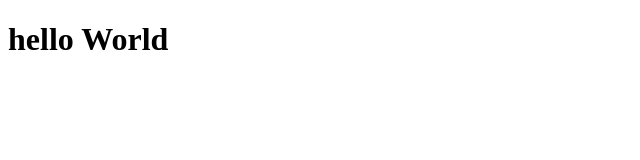
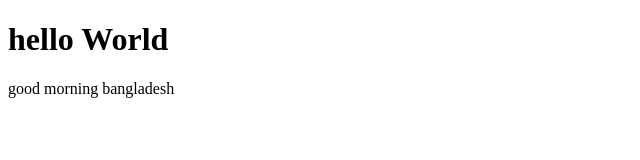
Before and after one commit to rionmia60/rionmia60-2nd-work, a plain HTML site: page index.html in a window 1280 px wide. Shown: the whole page, without its empty margins (0-640 px from the left). Drawn offline with Linux system fonts and the light colour scheme.

Commit message:
2nd changs

```diff
--- a/index.html
+++ b/index.html
@@ -8,5 +8,8 @@
 </head>
 <body>
     <h1>hello World</h1>
+    <div>
+        <p>good morning bangladesh</p>
+    </div>
 </body>
 </html>
```
